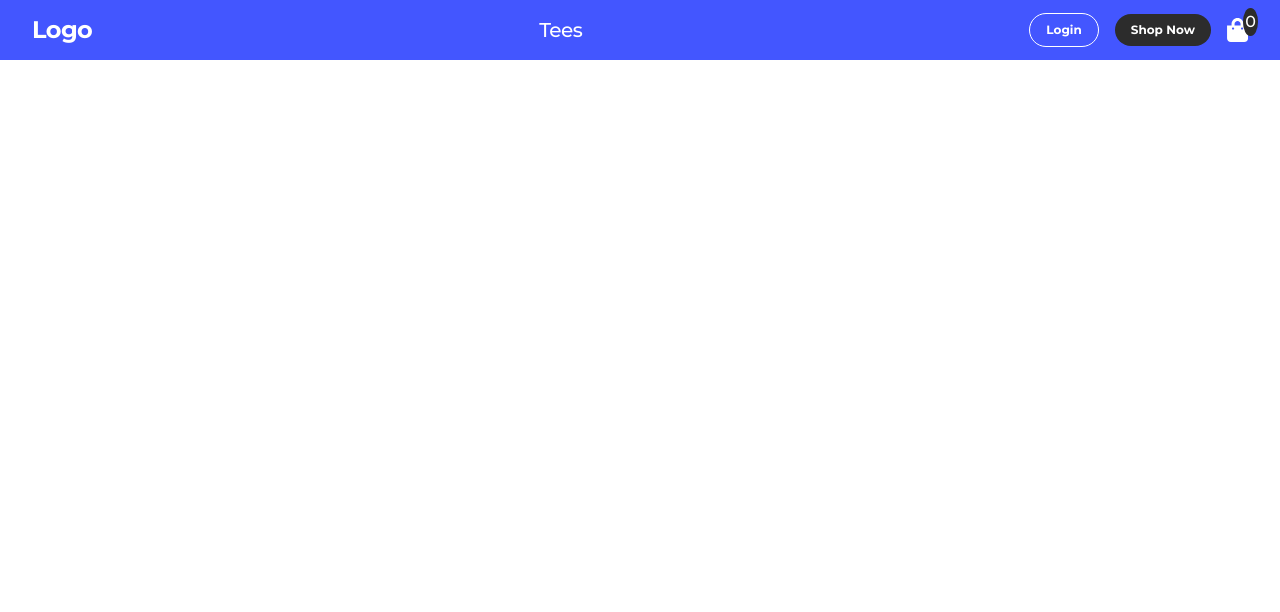
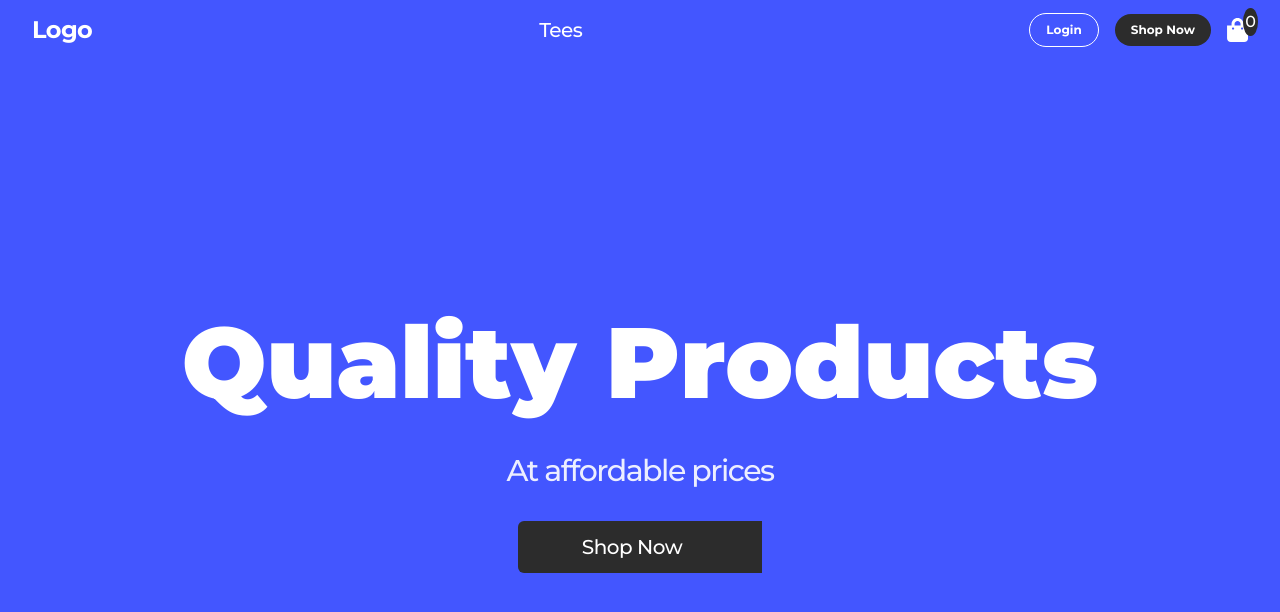
Before and after one commit to IBK2024/next-JS-ecommerce-app, a Next.js app: page / in a window 1280 px wide. Shown: the top 612 px of the page. Built offline with nearby package versions, Linux system fonts and the light colour scheme.

Commit message:
feature: hero section added and changes to style and other smaller changes

```diff
--- /dev/null
+++ b/src/app/components/hero/index.tsx
@@ -0,0 +1,16 @@
+import Link from 'next/link';
+
+export default function Hero() {
+  return (
+    <div className='flex items-center justify-center flex-col h-hero text-primary text-center bg-accent'>
+      <h1 className='text-[clamp(50px,8vw,100px)] mb-4 font-black'>Quality Products</h1>
+      <p className='opacity-90 text-3xl tracking-tighter mb-8'>At affordable prices</p>
+      <Link
+        href='/categories'
+        className='decoration-transparent bg-secondary py-3 pr-20 pl-16 text-xl tracking-tight rounded-s-md cursor-pointer hover:opacity-90 active:scale-95'
+      >
+        Shop Now
+      </Link>
+    </div>
+  );
+}
--- a/src/app/layout.tsx
+++ b/src/app/layout.tsx
@@ -6,7 +6,7 @@ import {type ReactNode, StrictMode} from 'react';
 
 // !Fonts
 const montserrat = Montserrat({
-  weight: ['500', '700'],
+  weight: ['500', '700', '900'],
   style: 'normal',
   subsets: ['latin'],
 });
--- a/src/app/not-found.tsx
+++ b/src/app/not-found.tsx
@@ -9,7 +9,7 @@ export default function NotFound() {
       <p className='text-xl m-2'>404 page not found</p>
       <Image className='w-notFoundImage h-auto relative' src={notFoundImage} alt='Not found image' priority={true} />
       <Link
-        className='m-5 py-4 px-12 border-4 border-accent bg-accent rounded-2xl text-primary no-underline text-xl animate-notFoundSlideUp'
+        className='m-5 py-4 px-12 border-4 border-accent bg-accent rounded-2xl text-primary no-underline text-xl animate-notFoundSlideUp hover:opacity-90 active:scale-95'
         href='/'
       >
         Take me to home
--- a/src/app/page.tsx
+++ b/src/app/page.tsx
@@ -1,3 +1,5 @@
+import Hero from './components/hero';
+
 export default function Home() {
-  return <div />;
+  return <Hero />;
 }
--- a/src/components/navbar/cartButton.tsx
+++ b/src/components/navbar/cartButton.tsx
@@ -3,7 +3,7 @@ import {ShoppingCart} from '@/components/icons';
 // !Shopping cart button
 export default function CartButton() {
   return (
-    <div className='relative size-fit active:scale-95 transition-all duration-300 ease-linear cursor-pointer'>
+    <div className='relative size-fit active:scale-75 transition-all duration-300 ease-linear cursor-pointer'>
       <ShoppingCart className='text-2xl fill-primary' />
       <div className='absolute top-[-10px] right-[-10px] bg-secondary rounded-[100%] p-1/2 text-primary'>0</div>
     </div>
--- a/tailwind.config.ts
+++ b/tailwind.config.ts
@@ -8,11 +8,11 @@ const config: Config = {
     './src/app/**/*.{js,ts,jsx,tsx,mdx}',
   ],
   theme: {
-    screens: {
-      tablet: '900px',
-      phone: '500px',
-    },
     extend: {
+      screens: {
+        tablet: '900px',
+        phone: '500px',
+      },
       colors: {
         primary: '#ffffff',
         secondary: '#2c2c2c',
```
